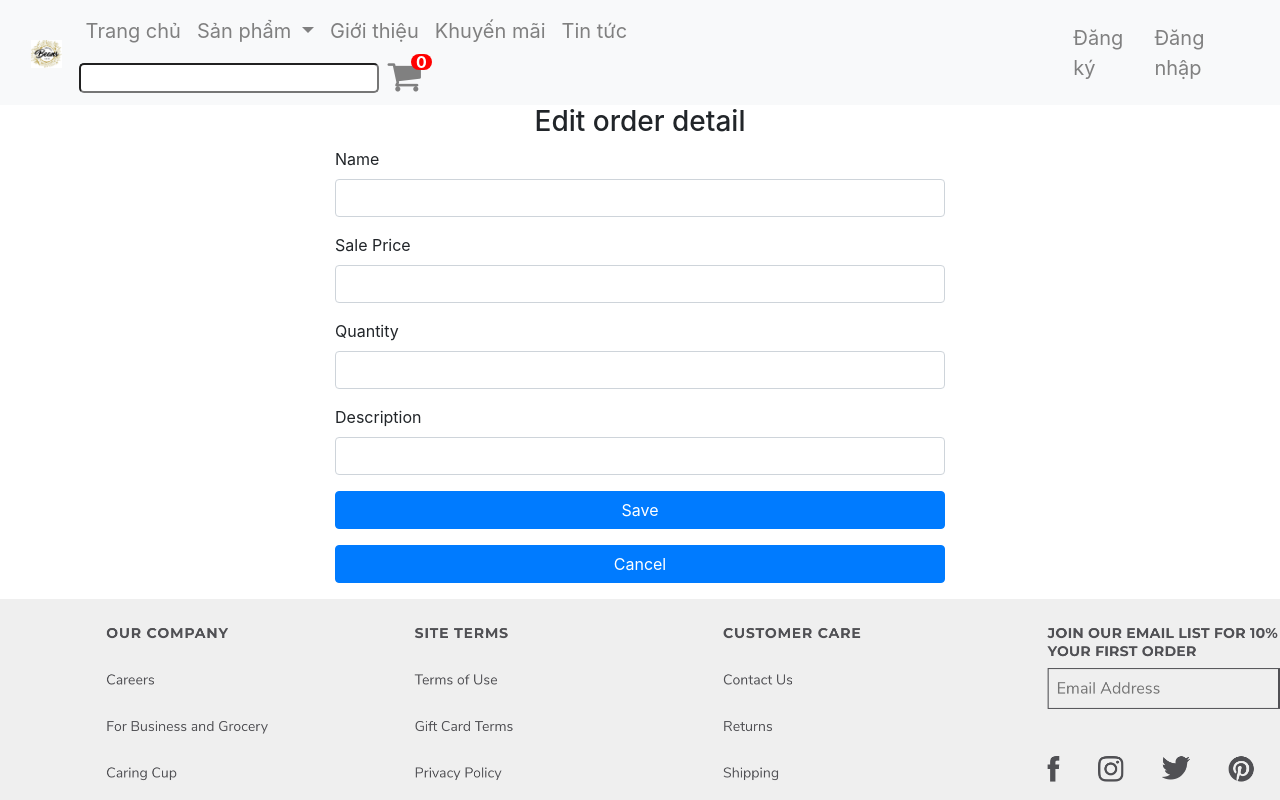
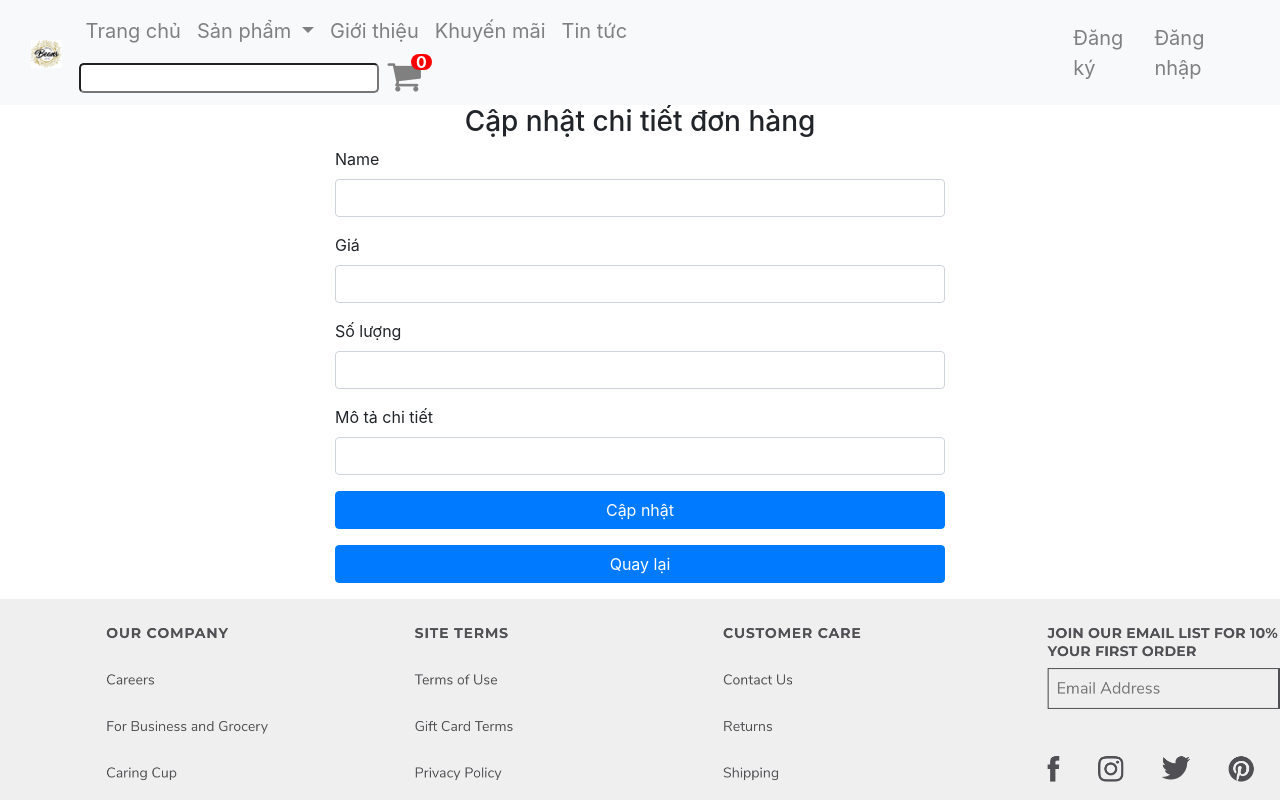
Before and after one commit to Giabaoproo347/Bachend_Coffee2, an Angular app: page /orderDetail-edit/1 in a window 1280 px wide. Shown: the top 800 px of the page. Built offline with nearby package versions, Linux system fonts and the light colour scheme; no server answers.

Commit message:
validate order detail

```diff
--- a/src/app/component/admin/orderDetail/order-detail-create/order-detail-create.component.html
+++ b/src/app/component/admin/orderDetail/order-detail-create/order-detail-create.component.html
@@ -1,5 +1,5 @@
 <div class="col-6 offset-3">
-  <h3 class="text-center">Create a new order detail</h3>
+  <h3 class="text-center">Tạo mới chi tiết đơn hàng</h3>
   <div *ngIf="message">
     <div class="alert alert-success">
       <strong>Success!</strong> You have created a new order detail
--- a/src/app/component/admin/orderDetail/order-detail-create/order-detail-create.component.ts
+++ b/src/app/component/admin/orderDetail/order-detail-create/order-detail-create.component.ts
@@ -25,7 +25,7 @@ export class OrderDetailCreateComponent implements OnInit {
   ngOnInit() {
     this.orderDetailForm = this.fb.group({
       id: '',
-      name: ['', [Validators.required]],
+      name: ['', [Validators.required, Validators.minLength(1)]],
       salePrice: ['', [Validators.required]],
       quantity: ['', [Validators.required]],
       description: ['', [Validators.required]]
--- a/src/app/component/admin/orderDetail/order-detail-delete/order-detail-delete.component.html
+++ b/src/app/component/admin/orderDetail/order-detail-delete/order-detail-delete.component.html
@@ -1,14 +1,13 @@
-<h2>Order detail delete</h2>
-<h3 class="text-center">Delete order detail</h3>
+<h2>Xóa chi tiết đơn hàng</h2>
 <div class="col-6 offset-3" *ngIf="orderDetail">
   <table class="table">
     <tr>
-      <td>Sale price:</td>
+      <td>Giá:</td>
       <td>{{ orderDetail.salePrice }}</td>
     </tr>
 
     <tr>
-      <td>Quantity:</td>
+      <td>Số lượng:</td>
       <td>{{ orderDetail.quantity }}</td>
     </tr>
 
@@ -27,11 +26,13 @@
           </button>
         </div>
         <div class="modal-body">
-          Are you sure delete this order detail?
+          Bạn có chắc chắn muốn xóa không?
         </div>
         <div class="modal-footer">
-          <button type="button" class="btn btn-secondary" data-dismiss="modal">Close</button>
-          <button type="button" class="btn btn-primary" (click)="deleteOrderDetail(orderDetail.id)" data-dismiss="modal">Save changes</button>
+          <button class="btn btn-secondary" data-dismiss="modal" type="button">Quay lại</button>
+          <button (click)="deleteOrderDetail(orderDetail.id)" class="btn btn-primary" data-dismiss="modal"
+                  type="button">Xóa
+          </button>
         </div>
       </div>
     </div>
--- a/src/app/component/admin/orderDetail/order-detail-edit/order-detail-edit.component.html
+++ b/src/app/component/admin/orderDetail/order-detail-edit/order-detail-edit.component.html
@@ -1,11 +1,12 @@
 <div class="col-6 offset-3">
-  <h3 class="text-center">Edit order detail</h3>
+  <h3 class="text-center">Cập nhật chi tiết đơn hàng</h3>
   <div *ngIf="message">
     <div class="alert alert-success">
       <strong>Success!</strong> You have editted a order detail
     </div>
     <div class="form-group">
-      <input class="btn btn-primary btn-block" value="Back to order detail list" routerLink="/orderDetail-list">
+      <input class="btn btn-primary btn-block" routerLink="/orderDetail-list"
+             value="Quay lại danh sách chi tiết đơn hàng">
     </div>
   </div>
   <form
@@ -20,46 +21,46 @@
       <div class="alert-danger"
            *ngIf="orderDetailForm.get('name').invalid && orderDetailForm.get('name').touched"
            style="color: red">
-        Name is required
+        Không được để trống
       </div>
     </div>
 
     <div class="form-group">
-      <label>Sale Price</label>
+      <label>Giá</label>
       <input type="text" class="form-control" formControlName="salePrice">
       <div class="alert-danger"
            *ngIf="orderDetailForm.get('salePrice').invalid && orderDetailForm.get('salePrice').touched"
            style="color: red">
-        Sale price is required
+        Không được để trống
       </div>
     </div>
 
     <div class="form-group">
-      <label>Quantity</label>
+      <label>Số lượng</label>
       <input type="text" class="form-control" formControlName="quantity">
       <div class="alert-danger"
            *ngIf="orderDetailForm.get('quantity').invalid && orderDetailForm.get('quantity').touched"
            style="color: red">
-        Quantity is required
+        Không được để trống
       </div>
     </div>
 
     <div class="form-group">
-      <label>Description</label>
+      <label>Mô tả chi tiết</label>
       <input type="text" class="form-control" formControlName="description">
       <div class="alert-danger"
            *ngIf="orderDetailForm.get('description').invalid && orderDetailForm.get('description').touched"
            style="color: red">
-        Description is required
+        Không được để trống
       </div>
     </div>
 
 
     <div class="form-group">
-      <button class="btn btn-primary btn-block">Save</button>
+      <button class="btn btn-primary btn-block">Cập nhật</button>
     </div>
     <div class="form-group">
-      <input class="btn btn-primary btn-block" value="Cancel" routerLink="/orderDetail-list">
+      <input class="btn btn-primary btn-block" routerLink="/orderDetail-list" value="Quay lại">
     </div>
   </form>
 </div>
--- a/src/app/component/admin/orderDetail/order-detail-list/order-detail-list.component.html
+++ b/src/app/component/admin/orderDetail/order-detail-list/order-detail-list.component.html
@@ -1,18 +1,18 @@
-<h2>Order detail list</h2>
-<p><a routerLink="/orderDetail-create">Create new order detail</a></p>
+<h2>Danh sách chi tiết đơn hàng</h2>
+<p><a routerLink="/orderDetail-create">Tạo mới chi tiết đơn hàng</a></p>
 <table class="table table-hover border">
   <thead>
   <tr>
-    <th>Sale Price</th>
-    <th>Quantity</th>
-    <th>Edit</th>
-    <th>Delete</th>
+    <th>Giá</th>
+    <th>Số lượng</th>
+    <th>Cập nhật</th>
+    <th>Xóa</th>
   </tr>
   </thead>
   <tr *ngFor="let orderDetail of orderDetailList">
     <td>{{ orderDetail.salePrice }}</td>
     <td>{{ orderDetail.quantity }}</td>
-    <td><a [routerLink]="['/orderDetail-edit',orderDetail.id]">Edit</a></td>
-    <td><a [routerLink]="['/orderDetail-delete',orderDetail.id]">Delete</a></td>
+    <td><a [routerLink]="['/orderDetail-edit',orderDetail.id]">Cập nhật</a></td>
+    <td><a [routerLink]="['/orderDetail-delete',orderDetail.id]">Xóa</a></td>
   </tr>
 </table>
```
